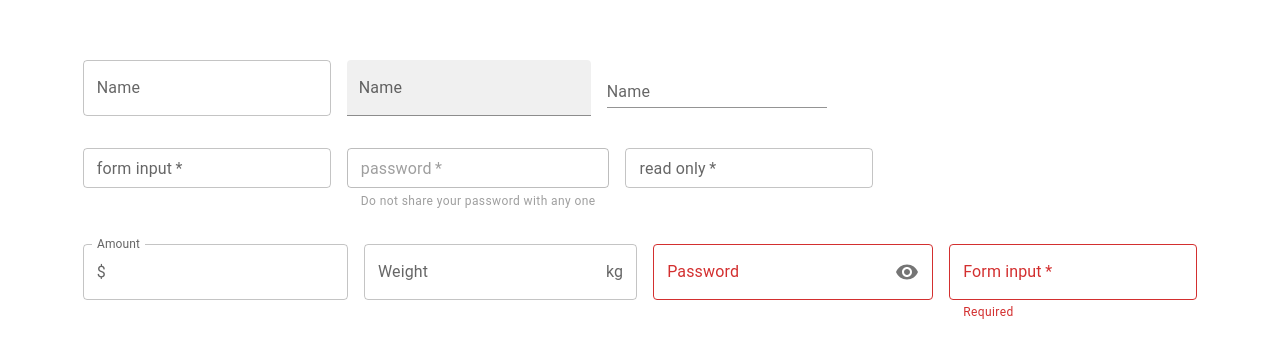
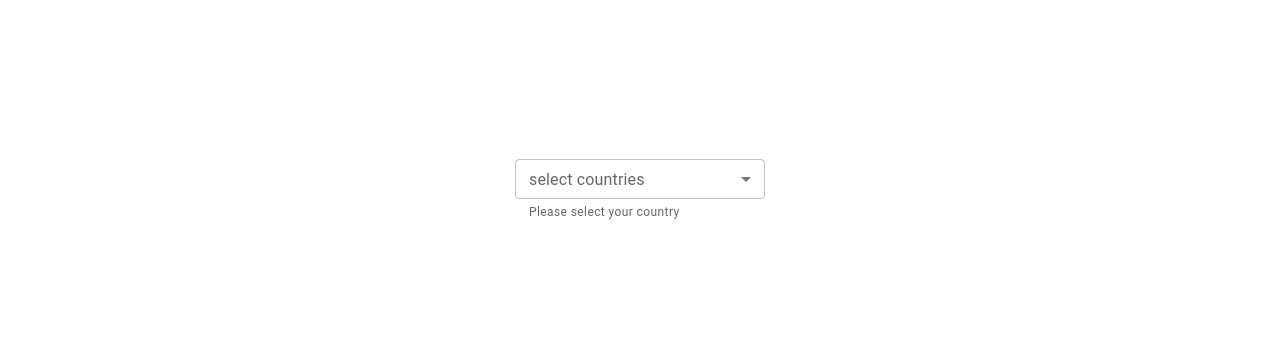
Before and after one commit to leo-mutuku/react-mui, a React (Vite) app: page / in a window 1280 px wide. Shown: the part 209-564 px from the top of the page. Built offline with nearby package versions, Linux system fonts and the light colour scheme.

Commit message:
Mui select

```diff
--- a/src/App.tsx
+++ b/src/App.tsx
@@ -1,6 +1,7 @@
 
 import './App.css'
-import { MuiTextField } from './component/MuiTextField'
+import { MuiSelect } from './component/MuiSelect'
+//import { MuiTextField } from './component/MuiTextField'
 //import { MuiButtonToggle } from './MuiButtonToggle'
 //import { MuiButtonGroup } from './component/MuiButtonGroup'
 //import { MuiButton } from './component/MuiButton'
@@ -15,7 +16,8 @@ function App() {
       {/* <MuiButton/> */}
       {/* <MuiButtonGroup /> */}
       {/* <MuiButtonToggle/> */}
-     <MuiTextField/>
+     {/* <MuiTextField/> */}
+     <MuiSelect />
     </>
   )
 }
--- /dev/null
+++ b/src/component/MuiSelect.tsx
@@ -0,0 +1,31 @@
+import { Box, TextField, MenuItem } from '@mui/material'
+import { useState } from 'react'
+
+export const MuiSelect = () => {
+  const [countries, setCountries] = useState<string[]>([])
+  console.log(countries)
+  const handleChange = (event:React.ChangeEvent<HTMLInputElement>) =>{
+  const value = event.target.value
+  setCountries(typeof value === 'string' ? value.split(','):value)
+  }
+  return (
+    <Box width={'250px'}>
+      <TextField
+      label='select countries'
+      select
+      fullWidth
+      size='small'
+      color='secondary'
+      helperText='Please select your country'
+      SelectProps={{
+        multiple:true
+      }}
+      value={countries}
+      onChange={handleChange}>
+        <MenuItem value='IN'>India</MenuItem>
+        <MenuItem value='KE'>Kenya</MenuItem>
+        <MenuItem value="US"> USA</MenuItem>
+      </TextField>
+    </Box>
+  )
+}
```
